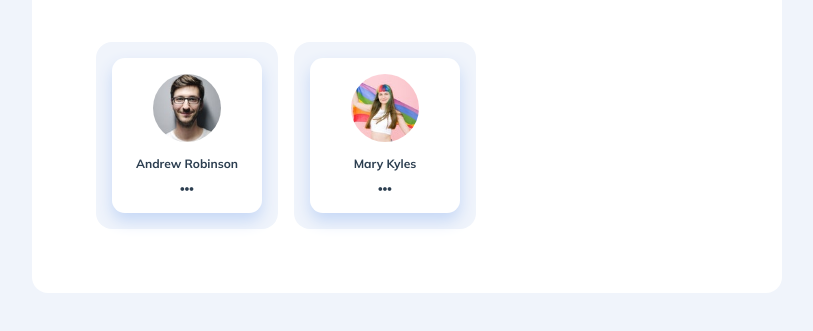
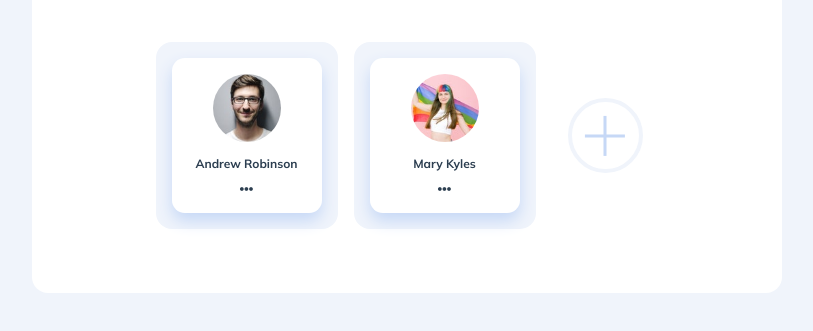
Before and after one commit to ishantbhurani/contacts, a plain HTML site: page index.html in a window 1280 px wide. Shown: the part 323-654 px from the top of the page, without its empty margins (233-1046 px from the left). Drawn offline with Linux system fonts and the light colour scheme.

Commit message:
Button to add new contacts

```diff
--- a/css/style.css
+++ b/css/style.css
@@ -68,6 +68,8 @@ h3 {
 
 .contacts {
   display: flex;
+  align-items: center;
+  justify-content: center;
   gap: 3em;
 }
 
@@ -102,3 +104,27 @@ h3 {
 .options {
   display: none;
 }
+
+.add-new {
+  width: 75px;
+  height: 75px;
+  border-radius: 50%;
+  border: 0.3em solid var(--clr-main-bg);
+  position: relative;
+}
+
+.add-new::before,
+.add-new::after {
+  content: "";
+  width: 60%;
+  height: 3px;
+  background-color: #c6d8f6;
+  position: absolute;
+  top: 50%;
+  left: 50%;
+  transform: translate(-50%, -50%);
+}
+
+.add-new::after {
+  transform: translate(-50%, -50%) rotate(90deg);
+}
```
